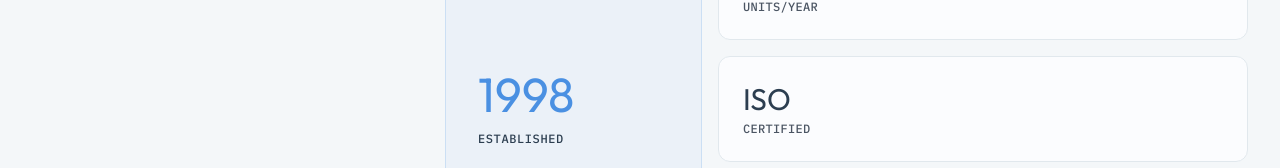
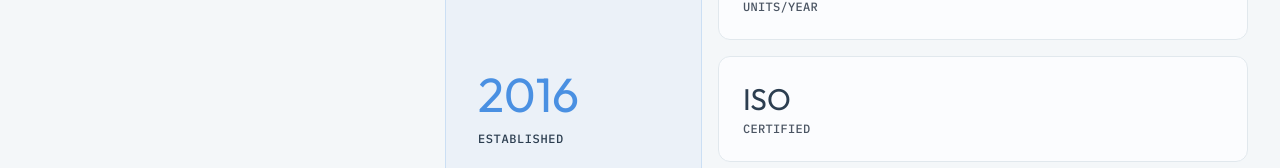
Before and after one commit to Abdoocoder/FourthPyramid, a React (Vite) app: page /about in a window 1280 px wide. Shown: the part 840-1008 px from the top of the page. Built offline with nearby package versions, Linux system fonts and the light colour scheme; no server answers.

Commit message:
chore: update company establishment year to 2016 across codebase

```diff
--- a/src/components/layout/Footer.tsx
+++ b/src/components/layout/Footer.tsx
@@ -61,7 +61,7 @@ export function Footer() {
                 className="absolute ltr:-right-6 rtl:-left-6 -top-2 text-[8rem] md:text-[11rem] font-black leading-none select-none pointer-events-none"
                 style={{ color: "rgba(255,255,255,0.025)", fontVariantNumeric: "tabular-nums", zIndex: 0 }}
               >
-                1998
+                2016
               </span>
 
               <div className="relative" style={{ zIndex: 1 }}>
--- a/src/i18n/locales/ar.json
+++ b/src/i18n/locales/ar.json
@@ -53,7 +53,7 @@
     "ctaTitle": "هل أنت مستعد لتطوير التغليف؟",
     "ctaDesc": "تواصل مع فريق المبيعات الفني لدينا لمناقشة المواصفات ومتطلبات الكمية وحلول القوالب المخصصة.",
     "ctaButton": "طلب عرض سعر فني",
-    "yearsExpContext": "تصنيع عبوات بلاستيكية دقيقة للقطاعات الصناعية الأردنية الرائدة منذ عام 1998.",
+    "yearsExpContext": "تصنيع عبوات بلاستيكية دقيقة للقطاعات الصناعية الأردنية الرائدة منذ عام 2016.",
     "amman": "عمان، الأردن",
     "certificationsBadges": "الشهادات والشراكات",
     "pauseMarquee": "إيقاف التمرير",
--- a/src/i18n/locales/en.json
+++ b/src/i18n/locales/en.json
@@ -53,7 +53,7 @@
     "ctaTitle": "Ready to scale your packaging?",
     "ctaDesc": "Contact our technical sales team to discuss specifications, volume requirements, and custom mold solutions.",
     "ctaButton": "Request a Technical Quote",
-    "yearsExpContext": "Manufacturing precision plastic packaging for Jordan's leading industrial sectors since 1998.",
+    "yearsExpContext": "Manufacturing precision plastic packaging for Jordan's leading industrial sectors since 2016.",
     "amman": "Amman, Jordan",
     "certificationsBadges": "Certifications and partnerships",
     "pauseMarquee": "Pause certifications scroll",
--- a/src/main.tsx
+++ b/src/main.tsx
@@ -5,7 +5,7 @@ import "./index.css";
 import App from "./App";
 
 console.log(
-  "%c🏭 Fourth Pyramid Plastic Industries%c\nPrecision engineering since 1998. Designed & built by Abdoo Coder — abdoocoder.dev",
+  "%c🏭 Fourth Pyramid Plastic Industries%c\nPrecision engineering since 2016. Designed & built by Abdoo Coder — abdoocoder.dev",
   "color:#4A90E2;font-size:15px;font-weight:700;",
   "color:#4B5563;font-size:11px;"
 );
--- a/src/pages/AboutPage.tsx
+++ b/src/pages/AboutPage.tsx
@@ -6,7 +6,7 @@ import { Button } from "../components/ui/Button";
 import { useScrollReveal, useImageReveal, usePageEntrance, useScramble, useTextSplit } from "../lib/animations";
 
 const metricsData = [
-  { value: "1998", key: "established" },
+  { value: "2016", key: "established" },
   { value: "50M+", key: "unitsYear" },
   { value: "ISO", key: "certified" },
   { value: "24/7", key: "operations" },
--- a/src/pages/HomePage.tsx
+++ b/src/pages/HomePage.tsx
@@ -19,7 +19,7 @@ const iconMap: Record<string, React.ReactNode> = {
 };
 
 const metrics = [
-  { value: "1998", key: "established" },
+  { value: "2016", key: "established" },
   { value: "50M+", key: "unitsPerYear" },
   { value: "25+", key: "yearsExp" },
   { value: "ISO", key: "certified" },
@@ -39,7 +39,7 @@ const capabilityLayouts = [
 
 function MetricValue({ metric }: { metric: { value: string; key: string } }) {
   const countUpMap: Record<string, { end: number; suffix: string }> = {
-    established: { end: 1998, suffix: "" },
+    established: { end: 2016, suffix: "" },
     unitsPerYear: { end: 50, suffix: "M+" },
     yearsExp: { end: 25, suffix: "+" },
   };
@@ -386,7 +386,7 @@ export function HomePage() {
                 <span className="font-data-mono text-data-mono text-[11px] text-on-surface-variant/60 uppercase tracking-widest">01</span>
                 <span className="w-6 h-px bg-outline-variant" />
                 <span className="font-data-mono text-data-mono text-[11px] text-primary uppercase tracking-widest">
-                  {t("home.established")} 1998
+                  {t("home.established")} 2016
                 </span>
               </div>
             </div>
```
